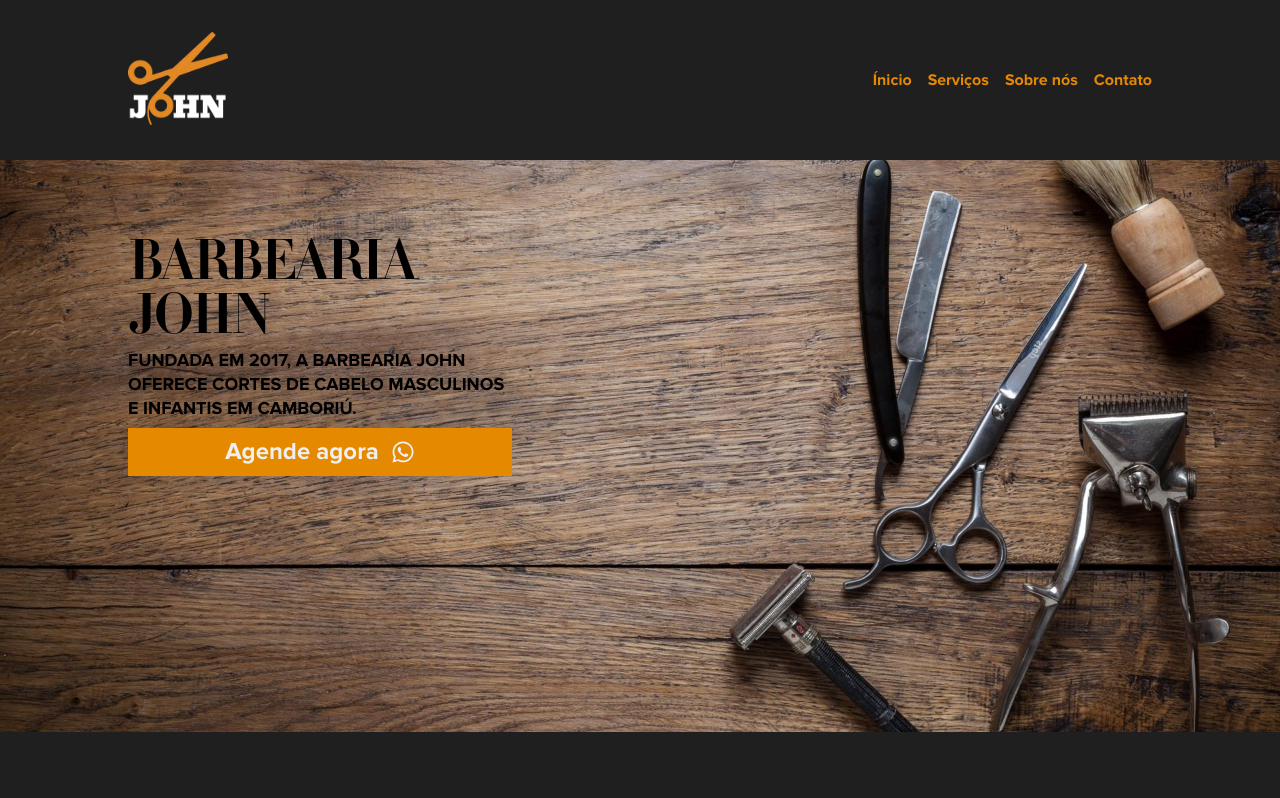
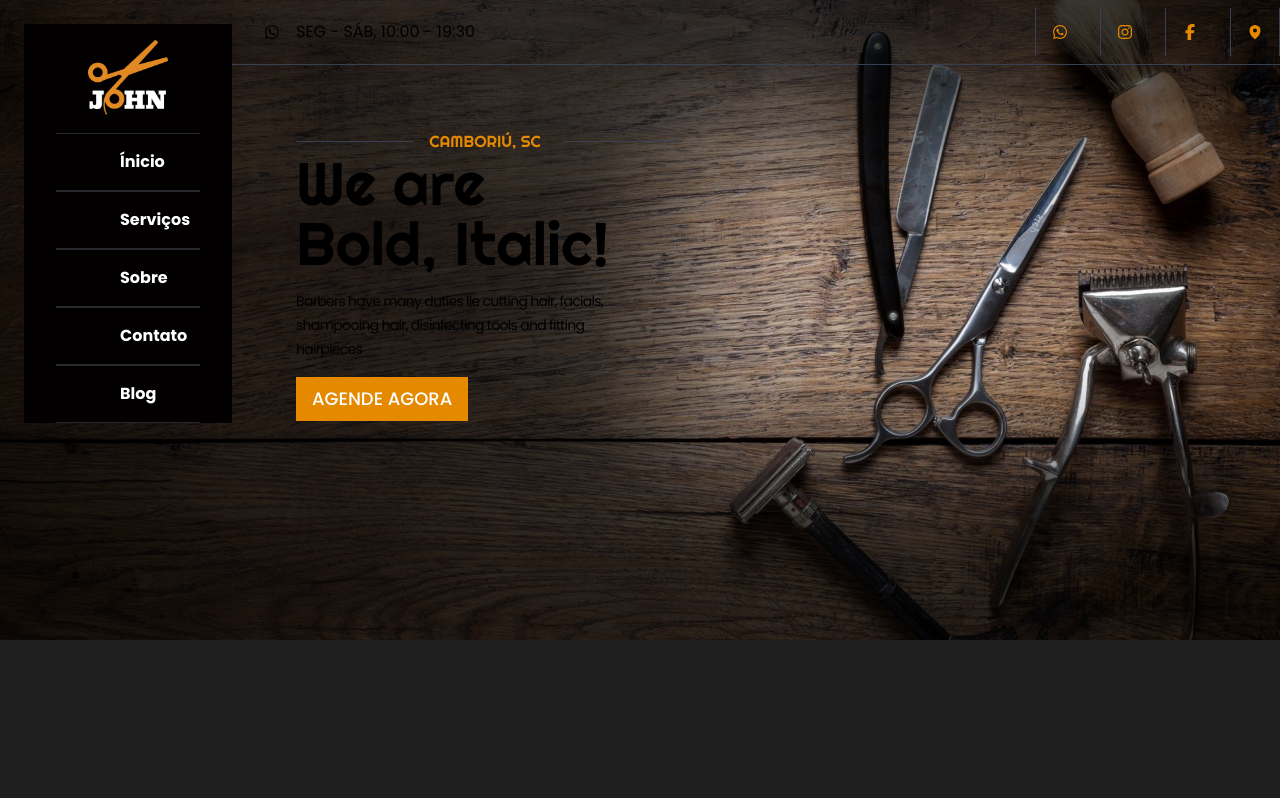
Before and after one commit to Tiago-Silverio-da-Costa/Barbearia-John, a Next.js app: page / in a window 1280 px wide. Shown: the top 798 px of the page. Built offline with nearby package versions, Linux system fonts and the light colour scheme; a web font is replaced by a local one.

Commit message:
new hero test

```diff
--- a/app/layout.tsx
+++ b/app/layout.tsx
@@ -3,6 +3,17 @@
 import localFont from "next/font/local";
 import Script from "next/script";
 import StyledComponentsRegistry from "@/lib/styledRegistry";
+import { Righteous, Poppins } from "next/font/google";
+
+const righteous = Righteous({
+	weight: "400",
+	subsets: ["latin"]
+});
+
+const poppins = Poppins({
+	weight: ["400", "500", "600", "700", "800", "900"],
+	subsets: ["latin"]
+});
 
 const proximaNova = localFont({
 	src: [
@@ -106,7 +117,7 @@
 					`
 				}}
 			/>
-			<body className={proximaNova.className}>
+			<body className={poppins.className}>
 				<noscript
 					dangerouslySetInnerHTML={{
 						__html: `
--- a/app/page.tsx
+++ b/app/page.tsx
@@ -1,6 +1,5 @@
 import About from "@/components/about";
 import Footer from "@/components/footer";
-import Header from "@/components/header";
 import Hero from "@/components/hero";
 import Contact from "@/components/contact";
 import Services from "@/components/services";
@@ -8,7 +7,6 @@
 
 export default function Home() {
   return <>
-    <Header />
     <Hero />
     <About />
     <Services />
--- a/components/footer.tsx
+++ b/components/footer.tsx
@@ -8,7 +8,7 @@
   return (
     <footer className="bg-WhiteColor text-blackColor">
       <div className="py-8 mx-auto max-w-5xl w-5/6">
-        <div className="flex justify-between items-center">
+        <div className="flex flex-col md:flex-row justify-between items-center">
           <div className="flex items-center justify-center gap-2 text-2xl">
             <Link
               href="https://api.whatsapp.com/send?phone=5547999055144"
@@ -52,8 +52,8 @@
           </div>
 
 
-          <div className="flex flex-col items-start sm:items-center gap-4">
-            <p className="text-xl uppercase font-bold">Menu</p>
+          <div className="flex flex-col items-start mt-4 md:mt-0 sm:items-center gap-4">
+            <p className="text-xl uppercase font-bold text-center w-full">Menu</p>
             <div className="flex gap-2 items-center text-[#b1b1b1] text-xs">
               <Link className={`hover:scale-110 rounded-[3px] m-[2px] text-sm hover:text-blackColor transition-all duration-500`} href="/">Ínicio</Link>
               <Link className={`hover:scale-110 rounded-[3px] m-[2px] text-sm hover:text-blackColor transition-all duration-500`} href="/#services">Serviços</Link>
@@ -62,7 +62,7 @@
             </div>
           </div>
 
-          <Image src="/logo-black.png" alt="Logo da Barbearia John em Camboriú: Corte de Cabelo Masculino e Infantil com Agendamento Online Descontado" width={70} height={100} />
+          <Image className="mt-4 md:mt-0" src="/logo-black.png" alt="Logo da Barbearia John em Camboriú: Corte de Cabelo Masculino e Infantil com Agendamento Online Descontado" width={70} height={100} />
 
         </div>
 
--- a/components/header.tsx
+++ b/components/header.tsx
@@ -10,22 +10,25 @@
   const [openPopup, setOpenPopup] = useState(false);
 
   return (
-    <header className="bg-blackColor">
-      <div className="flex items-center justify-between mx-auto max-w-5xl w-5/6 py-8">
-      <Image  src="/logo.png" alt="Logo da Barbearia John em Camboriú: Corte de Cabelo Masculino e Infantil com Agendamento Online Descontado" width={100} height={100} />
-        <nav className="items-center justify-center hidden md:flex">
-          <ul className="flex gap-4">
-            <li>
-              <Link className="text-goldColor font-bold hover:text-WhiteColor transition-all duration-300" href="/#home">Ínicio</Link>
+    <header className="w-full md:w-fit">
+      <div className="md:mt-6 md:ml-6 flex flex-row md:flex-col items-center justify-between w-full md:w-fit max-w-5xl md:max-w-52 py-8 px-8 md:pb-0 md:pt-4 md:bg-[#020000]">
+        <Image src="/logo.png" alt="Logo da Barbearia John em Camboriú: Corte de Cabelo Masculino e Infantil com Agendamento Online Descontado" width={80} height={80} />
+        <nav className="items-center justify-center w-full hidden md:flex">
+          <ul className="flex flex-col mt-4 w-full">
+            <li className="flex justify-center items-center w-full py-4 px-16 bg-transparent hover:bg-goldColor border-t border-t-gray-500/35 border-b border-b-gray-500/35 hover:border-transparent transition-all duration-300 cursor-pointer">
+              <Link className="text-white font-bold w-full" href="/#home">Ínicio</Link>
             </li>
-            <li>
-              <Link className="text-goldColor font-bold hover:text-WhiteColor transition-all duration-300" href="/#services">Serviços</Link>
+            <li className="flex justify-center items-center w-full py-4 px-16 bg-transparent hover:bg-goldColor border-t border-t-gray-500/35 border-b border-b-gray-500/35 hover:border-transparent transition-all duration-300 cursor-pointer">
+              <Link className="text-white font-bold w-full" href="/#services">Serviços</Link>
             </li>
-            <li>
-              <Link className="text-goldColor font-bold hover:text-WhiteColor transition-all duration-300" href="/#about">Sobre nós</Link>
+            <li className="flex justify-center items-center w-full py-4 px-16 bg-transparent hover:bg-goldColor border-t border-t-gray-500/35 border-b border-b-gray-500/35 hover:border-transparent transition-all duration-300 cursor-pointer">
+              <Link className="text-white font-bold w-full" href="/#about">Sobre</Link>
             </li>
-            <li>
-              <Link className="text-goldColor font-bold hover:text-WhiteColor transition-all duration-300" href="/#contact">Contato</Link>
+            <li className="flex justify-center items-center w-full py-4 px-16 bg-transparent hover:bg-goldColor border-t border-t-gray-500/35 border-b border-b-gray-500/35 hover:border-transparent transition-all duration-300 cursor-pointer">
+              <Link className="text-white font-bold w-full" href="/#contact">Contato</Link>
+            </li>
+            <li className="flex justify-center items-center w-full py-4 px-16 bg-transparent hover:bg-goldColor border-t border-t-gray-500/35 border-b border-b-gray-500/35 hover:border-transparent transition-all duration-300 cursor-pointer">
+              <Link className="text-white font-bold w-full" href="/blog">Blog</Link>
             </li>
           </ul>
         </nav>
@@ -41,7 +44,7 @@
         {
           openPopup && (
             <nav className="md:hidden fixed top-0 left-0 w-full h-full bg-blackColor z-50 flex flex-col items-center justify-center">
-              <Image  src="/logo.png" alt="Logo da Barbearia John em Camboriú: Corte de Cabelo Masculino e Infantil com Agendamento Online Descontado" width={100} height={100} />
+              <Image src="/logo.png" alt="Logo da Barbearia John em Camboriú: Corte de Cabelo Masculino e Infantil com Agendamento Online Descontado" width={100} height={100} />
               <button
                 aria-label="Fechar"
                 type="button"
@@ -63,6 +66,9 @@
                 <li onClick={() => setOpenPopup(false)}>
                   <Link className="text-goldColor font-bold hover:text-WhiteColor transition-all duration-300" href="#contact">Contato</Link>
                 </li>
+                <li onClick={() => setOpenPopup(false)}>
+                  <Link className="text-goldColor font-bold hover:text-WhiteColor transition-all duration-300" href="/blog">Blog</Link>
+                </li>
               </ul>
             </nav>
           )
--- a/components/hero.tsx
+++ b/components/hero.tsx
@@ -1,7 +1,15 @@
 import { Section } from "@/styles/hero";
 import localFont from "next/font/local";
 import Link from "next/link";
-import { FaWhatsapp } from "react-icons/fa6";
+import { FaFacebookF, FaInstagram, FaWhatsapp } from "react-icons/fa6";
+import Header from "./header";
+import { Righteous } from "next/font/google";
+import { PiMapPinFill } from "react-icons/pi";
+
+const righteous = Righteous({
+  weight: "400",
+  subsets: ["latin"]
+});
 
 const didot = localFont({
   src: [
@@ -57,23 +65,81 @@
 
   return (
     <Section id="home" $bg="/hero/hero.jpg">
-      <div className="relative mx-auto max-w-5xl w-5/6 flex flex-col pt-20  items-start lg:flex-row justify-between lg:items-center py-64">
-        <div className="flex flex-col">
-          <h1 className={`${didot.className} uppercase text-6xl font-bold leading-[0.9] tracking-tighter max-w-32`}>
-            Barbearia John
-          </h1>
-          <p className={`${proximaNova.className} uppercase text-lg font-semibold   max-w-96 leading-6`}>Fundada em 2017, a Barbearia John oferece cortes de cabelo masculinos e infantis em Camboriú.</p>
+      <div className="flex flex-col md:flex-row gap-8 md:gap-0 mx-auto max-w-7xl  h-full items-start ">
+        <Header />
+        <div className="w-5/6 flex flex-col gap-16 h-full">
+          <div className="hidden md:flex w-full items-center gap-16 border-b border-b-gray-700 py-2">
+            <div className="flex px-8 w-full items-center gap-4">
+              <FaWhatsapp />
+              <span className="uppercase">Seg - Sáb, 10:00 - 19:30</span>
+            </div>
+            <div className="flex gap-4 items-center">
               <Link
-            className={`mt-2 flex gap-3 items-center justify-center text-WhiteColor bg-goldColor transition-all duration-200 hover:opacity-90 px-6 py-2 font-bold text-xl md:text-2xl`}
+                href="https://api.whatsapp.com/send?phone=5547999055144"
+                target="_blank"
+                rel="noreferrer"
+                className="text-goldColor hover:scale-110 hover:text-blackColor transition-all duration-300 p-4 border-l border-l-gray-700"
+                aria-label="Facebook da Barbearia John"
+              >
+                <FaWhatsapp />
+              </Link>
+              <Link
+                href="https://www.instagram.com/barbeariajohnn/"
+                target="_blank"
+                rel="noreferrer"
+                className="text-goldColor hover:scale-110 hover:text-blackColor transition-all duration-300 p-4 border-l border-l-gray-700"
+                aria-label="Instagram da Barbearia John"
+              >
+                <FaInstagram />
+              </Link>
+              <Link
+                href="https://www.facebook.com/barbeariajohnn/"
+                target="_blank"
+                rel="noreferrer"
+                className="text-goldColor hover:scale-110 hover:text-blackColor transition-all duration-300 p-4 border-l border-l-gray-700"
+                aria-label="Facebook da Barbearia John"
+              >
+                <FaFacebookF />
+              </Link>
+              <Link
+                href="https://maps.app.goo.gl/4toBGJMxHn73mh5w8"
+                target="_blank"
+                rel="noreferrer"
+                className="text-goldColor hover:scale-110 hover:text-blackColor transition-all duration-300 p-4 border-l border-l-gray-700 border-r border-r-gray-700"
+                aria-label="Facebook da Barbearia John"
+              >
+                <PiMapPinFill />
+              </Link>
+            </div>
+          </div>
+          <div className="ml-16 flex flex-col justify-between gap-8">
+
+            <div className="flex flex-col justify-center items-start">
+              <div className="flex items-center md:min-w-96">
+                <div className="hidden md:block w-full h-[1px] bg-gray-700"></div>
+                <p className={`${righteous.className} md:mx-4 md:w-full text-goldColor max-w-36 uppercase`}>Camboriú, SC</p>
+                <div className="hidden md:block w-full h-[1px] bg-gray-700"></div>
+              </div>
+              <p className={`${righteous.className} w-full text-4xl md:text-6xl max-w-80 `}>We are Bold, Italic!</p>
+              <div className="flex flex-col-reverse justify-between gap-4 items-start mt-4">
+                <Link
+                  className={` uppercase w-fit flex gap-3 items-center justify-center text-white bg-goldColor transition-all duration-200 hover:opacity-75 px-4 py-2 text-sm md:text-lg font-medium`}
                   href={`https://api.whatsapp.com/send?phone=4797713257&text=Oi,%20Tudo%20bem!`}
                   target="_blank"
                   aria-label="Agende agora pelo WhatsApp"
                 >
                   Agende agora
-            <FaWhatsapp />
                 </Link>
+                <p className="tracking-tighter text-sm leading-6 max-w-80">
+                  Barbers have many duties lie cutting hair, facials, shampooing hair, disinfecting tools and fitting hairpieces
+                </p>
               </div>
             </div>
+          </div>
+        </div>
+      </div>
+
+
     </Section>
   )
 }
--- a/styles/hero.tsx
+++ b/styles/hero.tsx
@@ -8,5 +8,17 @@
     background-size: cover;
     background-position: center;
     position: relative;
+    height: 80vh;
+
+        box-shadow: 0px -164px 50px 132px rgba(0,0,0,0.75) inset;
+    -webkit-box-shadow: 0px -164px 50px 132px rgba(0,0,0,0.75) inset;
+    -moz-box-shadow: 0px -164px 50px 132px rgba(0,0,0,0.75) inset;
+
+        @media (min-width: 768px) {
+        box-shadow: 516px -19px 139px 157px rgba(0,0,0,0.75) inset;
+        -webkit-box-shadow: 516px -19px 139px 157px rgba(0,0,0,0.75) inset;
+        -moz-box-shadow: 516px -19px 139px 157px rgba(0,0,0,0.75) inset;
+
+    }
 
 `;
```
Lines whose indentation alone changed are shown as unchanged.
